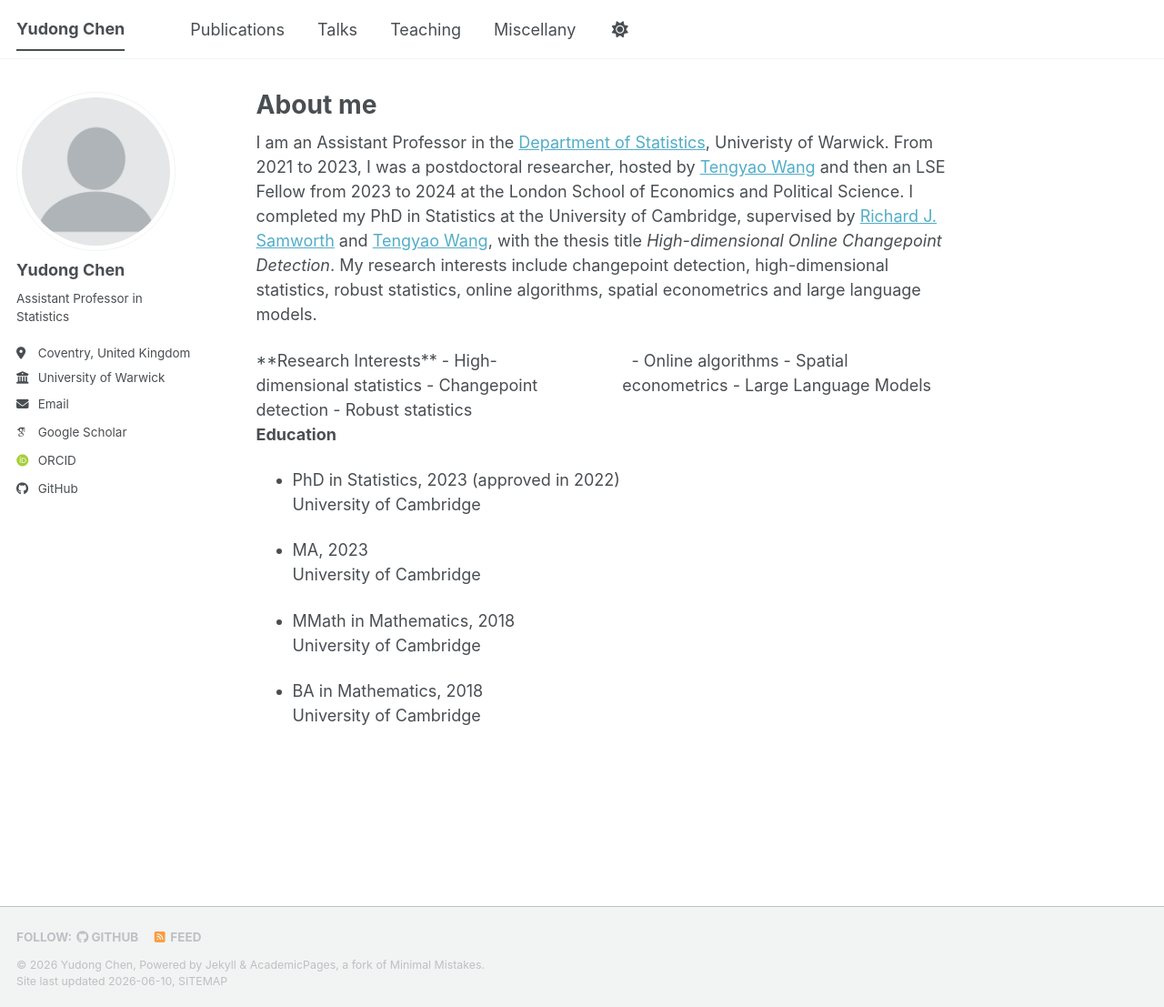
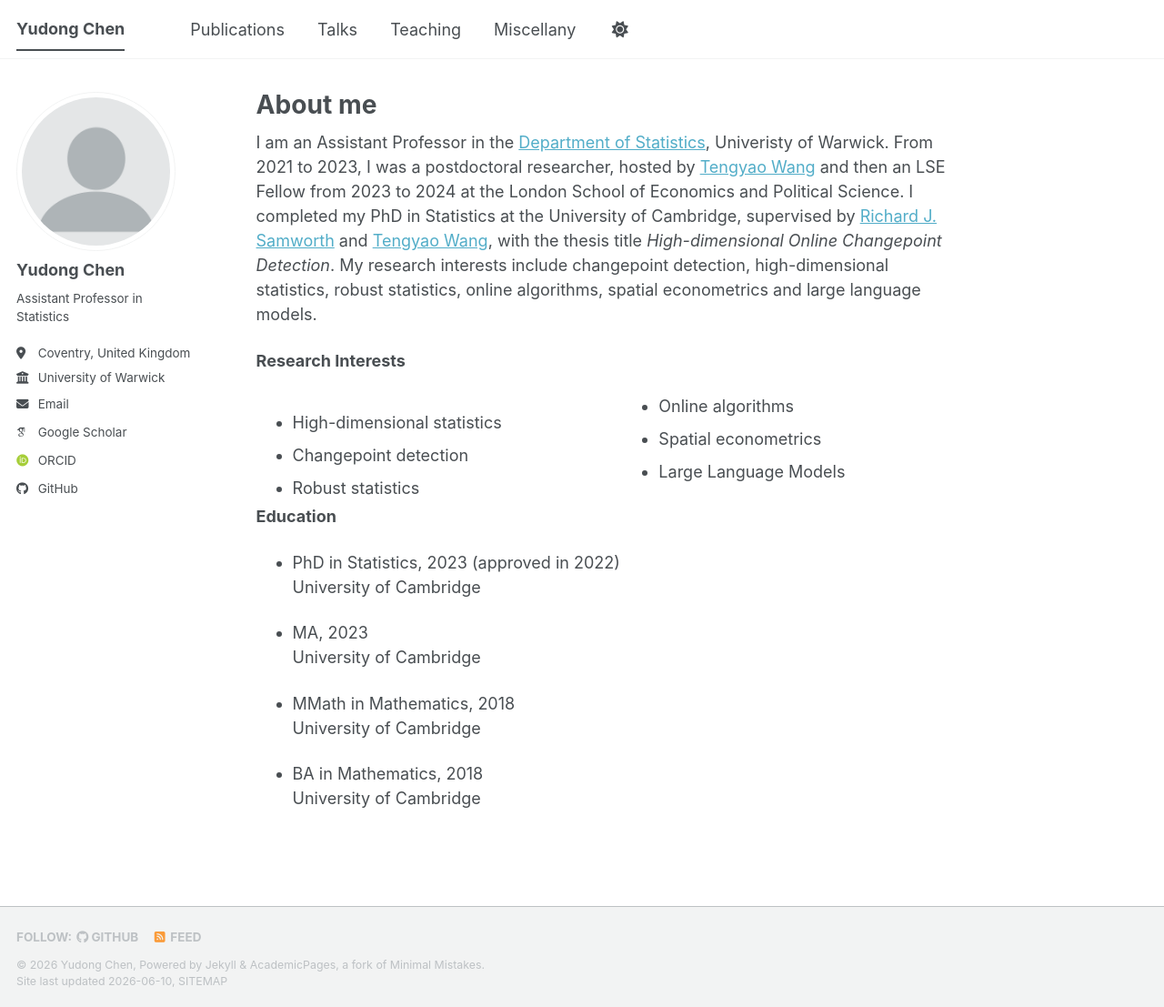
Before and after one commit to yudongchen88/yudongchen88.github.io, a Jekyll site: the page built from _pages/about.md, in a window 1280 px wide and 1107 px high. Shown: the whole window at 91% size. Built offline with Jekyll 4.4.1, drawn with Linux system fonts in a browser that asks for light colours; some web fonts are replaced; a script bundle is joined from its source files by our own code; library files that are not in the unit come from our copies.

Commit message:
Revise research interests section layout
Updated the presentation of research interests with a more structured list format.

```diff
--- a/_pages/about.md
+++ b/_pages/about.md
@@ -9,28 +9,17 @@ redirect_from:
 
 I am an Assistant Professor in the [Department of Statistics](https://warwick.ac.uk/fac/sci/statistics/), Univeristy of Warwick. From 2021 to 2023, I was a postdoctoral researcher, hosted by [Tengyao Wang](https://personal.lse.ac.uk/wangt60/) and then an LSE Fellow from 2023 to 2024 at the London School of Economics and Political Science. I completed my PhD in Statistics at the University of Cambridge, supervised by [Richard J. Samworth]({http://www.statslab.cam.ac.uk/~rjs57/) and [Tengyao Wang](https://personal.lse.ac.uk/wangt60/), with the thesis title *High-dimensional Online Changepoint Detection*. My research interests include changepoint detection, high-dimensional statistics, robust statistics, online algorithms, spatial econometrics and large language models.
 
-<div style="display:grid; grid-template-columns:1fr 1fr; gap:2rem;">
+<p><strong>Research Interests</strong></p>
 
-<div>
-
-**Research Interests**
-
-- High-dimensional statistics
-- Changepoint detection
-- Robust statistics
-
-</div>
-
-<div>
-
-&nbsp;
-
-- Online algorithms
-- Spatial econometrics
-- Large Language Models
-
-</div>
-
+<div style="column-count: 2; column-gap: 2rem;">
+  <ul>
+    <li>High-dimensional statistics</li>
+    <li>Changepoint detection</li>
+    <li>Robust statistics</li>
+    <li>Online algorithms</li>
+    <li>Spatial econometrics</li>
+    <li>Large Language Models</li>
+  </ul>
 </div>
 
 <!--**Research Interests**
```
